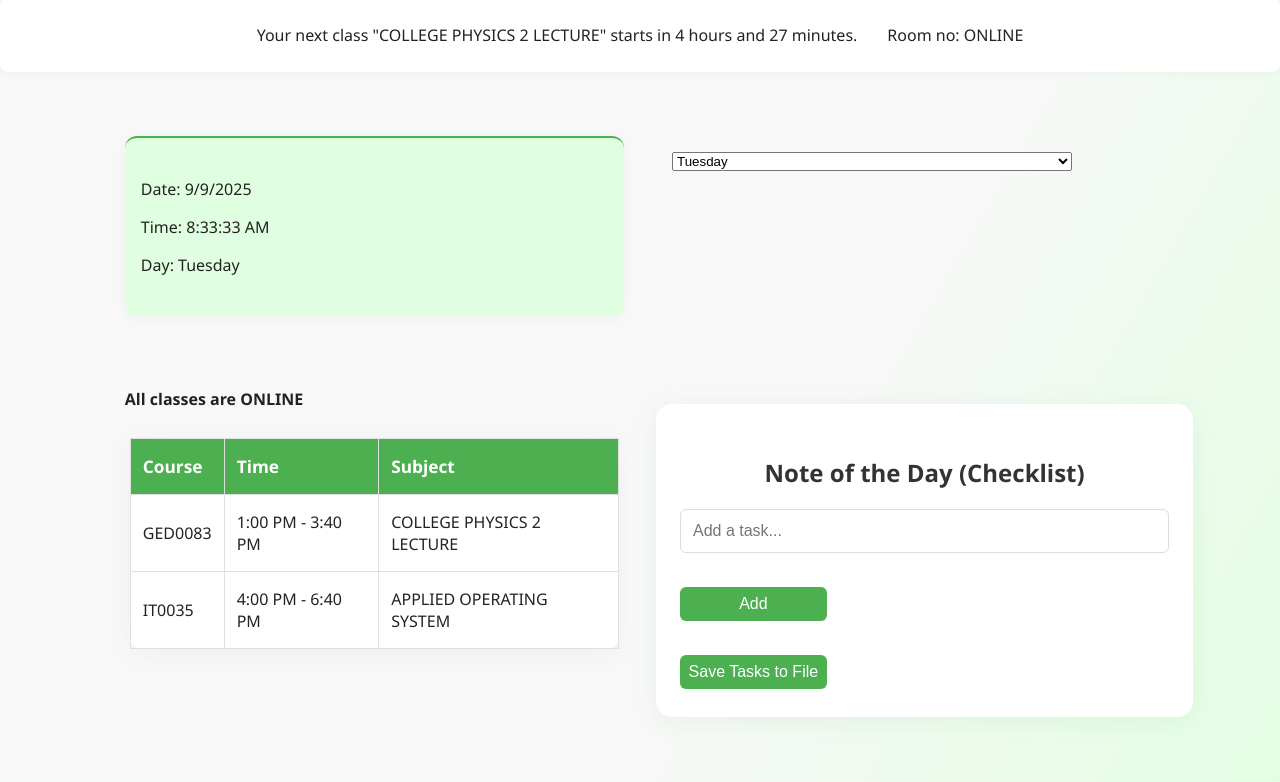
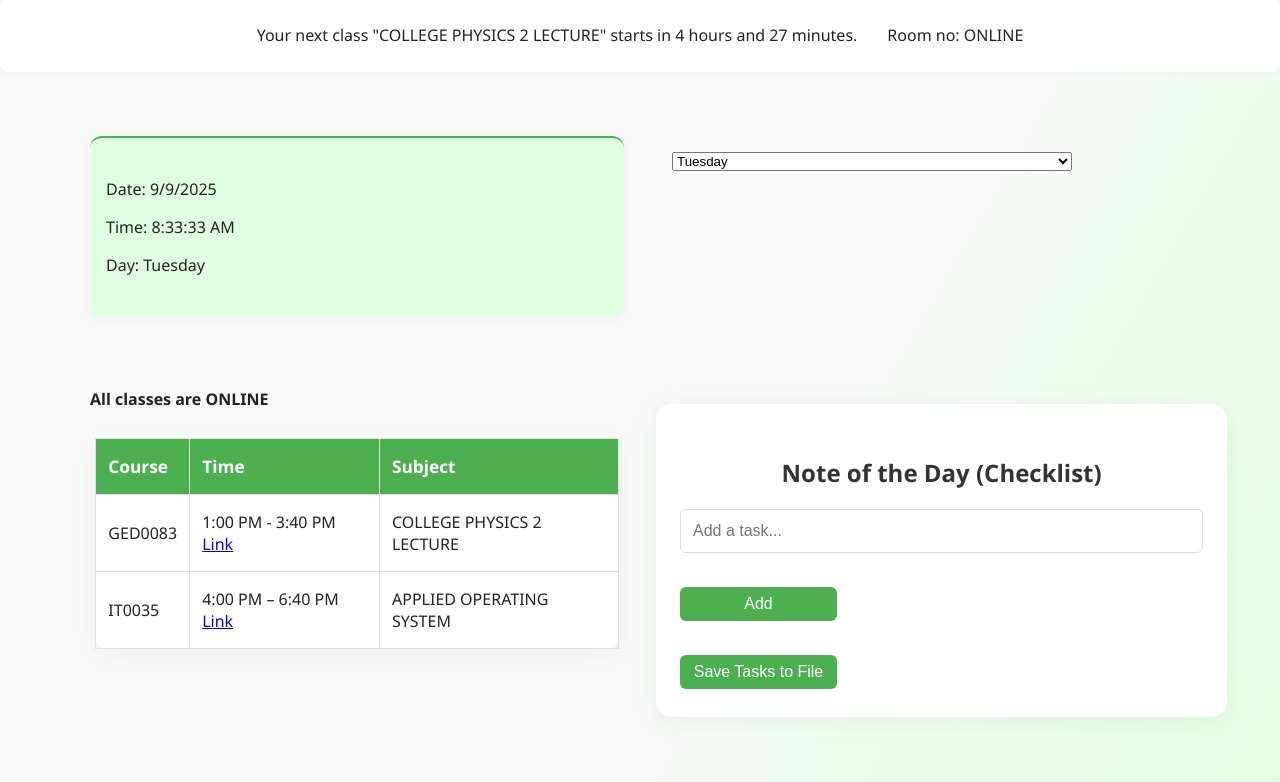
Before and after one commit to JethroWang43/Schedule, a plain HTML site: page index.html in a window 1280 px wide. Shown: the part 62-844 px from the top of the page. Drawn offline with Linux system fonts and the light colour scheme.

Commit message:
feat: add links to courses and update schedule handling

```diff
--- a/script.js
+++ b/script.js
@@ -1,11 +1,14 @@
 const dummyData = {
   // ...existing code...
   Tuesday: [
-    { course: "GED0083", time: "1:00 PM - 3:40 PM", subject: "COLLEGE PHYSICS 2 LECTURE", room: "ONLINE" },
-    { course: "IT0035", time: "4:00 PM - 6:40 PM", subject: "APPLIED OPERATING SYSTEM", room: "ONLINE" }
+    { course: "GED0083", time: "1:00 PM - 3:40 PM", subject: "COLLEGE PHYSICS 2 LECTURE", room: "ONLINE", link: "https://teams.microsoft.com/dl/launcher/launcher.html?url=%2F_%23%2Fl%2Fmeetup-join%2F19%3Ameeting_ZGFkZTBmMWEtMmFiMy00NTg1LTk1ZWMtODRhM2E3MmM0NDY2%40thread.v2%2F0%3Fcontext%3D%257b%2522Tid%2522%253a%2522b0a025d9-cb88-4408-9b15-ce77d47c3810%2522%252c%2522Oid%2522%253a%2522b57b872c-4427-46ef-b3d2-1b4e92c52d71%2522%257d%26anon%3Dtrue&type=meetup-join&deeplinkId=f4495a75-1d49-400a-8af4-66956e75b9a0&directDl=true&msLaunch=true&enableMobilePage=true&suppressPrompt=true" },
+    { course: "IT0035", time: "4:00 PM – 6:40 PM", subject: "APPLIED OPERATING SYSTEM", room: "ONLINE", link: "https://l.facebook.com/l.php?u=https%3A%2F%2Fteams.microsoft.com%2Fl%2Fmeetup-join%2F19%253ameeting_MzA4MDFiMWYtNzdkNS00YmNkLTgzZDYtZTA2NDg2MGZmNWEx%2540thread.v2%2F0%3Fcontext%3D%257b%2522Tid%2522%253a%2522b0a025d9-cb88-4408-9b15-ce77d47c3810%2522%252c%2522Oid%2522%253a%25226f2ee35d-8307-47c2-a414-c3d01ff39cef%2522%257d&h=AT1Q7_vbFlIGbbmWdAGITYXknVblABgxviwIsxTzCTUVj7vweKtx9nXNGX_ZQoF8UAtHfidPs5CPEiIUMPM0GZdNZZqzdRu2LbWAKZ6fG8xYHJCZTWHWTRon34tRp0w&s=1" }
   ],
   Wednesday: [
-    { course: "IT0037", time: "7:00 AM - 8:50 AM", subject: "SYSTEM ANALYSIS AND DESIGN", room: "FTIC Presentation Room 2" },
+    { course: "IT0037", time: "7:00 AM – 8:50 AM", subject: "SYSTEM ANALYSIS AND DESIGN", room: "FTIC Presentation Room 2", links: [
+      { url: "https://docs.google.com/forms/d/e/1FAIpQLSeSfeGBiVsKcD89OEyvHlMsPfv3R4UJBLF8dE3RaZJC2aL1zA/viewform", label: "Login" },
+      { url: "https://docs.google.com/forms/d/e/1FAIpQLSc8yMpZ7lsLYwb6iFnSrkNRwMtKrQ2sFm5o3Yb5Mp9KnlmzDQ/viewform", label: "Logout" }
+    ] },
     { course: "IT0093", time: "9:00 AM - 10:50 AM", subject: "MOBILE APPLICATION DEVELOPMENT 2", room: "F610" },
     { course: "IT0103", time: "1:00 PM - 3:50 PM", subject: "NETWORKING 3", room: "F1204" }
   ],
@@ -15,8 +18,8 @@ const dummyData = {
     { course: "GED0083L", time: "1:00 PM - 3:50 PM", subject: "COLLEGE PHYSICS 2 LABORATORY", room: "F1009" }
   ],
   Friday: [
-    { course: "IT0037", time: "1:00 PM - 2:50 PM", subject: "SYSTEM ANALYSIS AND DESIGN", room: "ONLINE" },
-    { course: "IT0035L", time: "4:00 PM - 6:50 PM", subject: "APPLIED OPERATING SYSTEM LAB", room: "ONLINE" }
+  { course: "IT0037", time: "1:00 PM - 2:50 PM", subject: "SYSTEM ANALYSIS AND DESIGN", room: "ONLINE", link: "https://teams.microsoft.com/dl/launcher/launcher.html?url=%2F_%23%2Fmeet%2F4737315926717%3Fp%3DsFYR5bVXD1vqFKcb35%26anon%3Dtrue&type=meet&deeplinkId=87264e9e-dacb-43e0-923a-598f483495f6&directDl=true&msLaunch=true&enableMobilePage=true&suppressPrompt=true" },
+  { course: "IT0035L", time: "4:00 PM - 6:50 PM", subject: "APPLIED OPERATING SYSTEM LAB", room: "ONLINE", link: "https://teams.microsoft.com/dl/launcher/launcher.html?url=%2F_%23%2Fl%2Fmeetup-join%2F19%3Ameeting_MzA4MDFiMWYtNzdkNS00YmNkLTgzZDYtZTA2NDg2MGZmNWEx%40thread.v2%2F0%3Fcontext%3D%257B%2522Tid%2522%253A%2522b0a025d9-cb88-4408-9b15-ce77d47c3810%2522%252C%2522Oid%2522%253A%25226f2ee35d-8307-47c2-a414-c3d01ff39cef%2522%257D%26anon%3Dtrue&type=meetup-join&deeplinkId=076f0384-c34c-48fa-8390-52de2c8b3541&directDl=true&msLaunch=true&enableMobilePage=true&suppressPrompt=true" }
   ],
   Saturday: [
     { course: "IT0049", time: "11:00 AM - 12:50 PM", subject: "WEB SYSTEM TECHNOLOGIES", room: "F706" },
@@ -66,9 +69,16 @@ const dummyData = {
     let tableContent = tableHeader;
 
     for (let item of schedule) {
+      let linksHtml = "";
+      if (item.link) {
+        linksHtml += ` <a href="${item.link}" target="_blank">Link</a>`;
+      }
+      if (item.links && Array.isArray(item.links)) {
+        linksHtml += item.links.map(l => ` <a href="${l.url}" target="_blank">${l.label}</a>`).join("");
+      }
       tableContent += `<tr>
         <td>${item.course || "-"}</td>
-        <td>${item.time} ${item.link ? `<a href="${item.link}" target="_blank">Link</a>` : ""}</td>
+        <td>${item.time}${linksHtml}</td>
         <td>${item.subject}</td>
       </tr>`;
     }
@@ -78,8 +88,9 @@ const dummyData = {
   }
 
   function checkForUpcomingSchedule(now) {
-    const currentDayIndex = now.getDay(); // 0 = Sunday
-    if (currentDayIndex === 0 || currentDayIndex > 5) {
+    const currentDayIndex = now.getDay(); // 0 = Sunday, 6 = Saturday
+    // Only skip Sunday
+    if (currentDayIndex === 0) {
       document.getElementById('next-schedule').textContent = 'No classes today!';
       return;
     }
@@ -89,11 +100,13 @@ const dummyData = {
     let nextClass = null;
     let timeUntilNextClass = null;
 
-    const daysOfWeek = ['Monday', 'Tuesday', 'Wednesday', 'Thursday', 'Friday'];
+    // Include Saturday
+    const daysOfWeek = ['Monday', 'Tuesday', 'Wednesday', 'Thursday', 'Friday', 'Saturday'];
 
     let foundNextClass = false;
 
-    for (let i = currentDayIndex - 1; i < 5; i++) {
+    // Adjust loop to include Saturday
+    for (let i = currentDayIndex - 1; i < daysOfWeek.length; i++) {
       const dayName = daysOfWeek[i];
       const schedule = dummyData[dayName];
 
@@ -118,7 +131,6 @@ const dummyData = {
 
       if (foundNextClass) break;
     }
-
 
     if (foundNextClass) {
       document.getElementById('next-schedule').textContent =
--- a/styles.css
+++ b/styles.css
@@ -42,7 +42,6 @@ header {
   color: white;
   padding: 1rem 20px;
   box-shadow: 0 2px 12px rgba(76,175,80,0.08);
-  border-bottom-left-radius: 12px;
   border-bottom-right-radius: 12px;
 }
 
```
